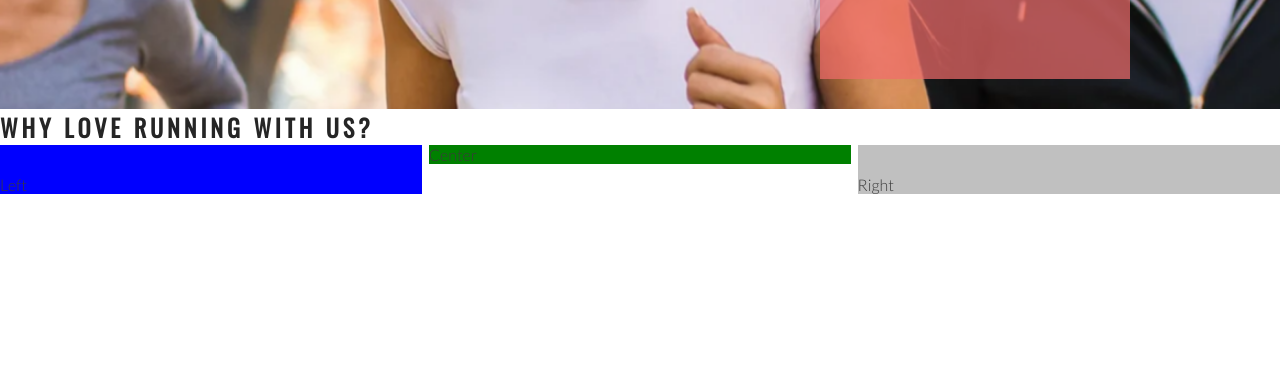
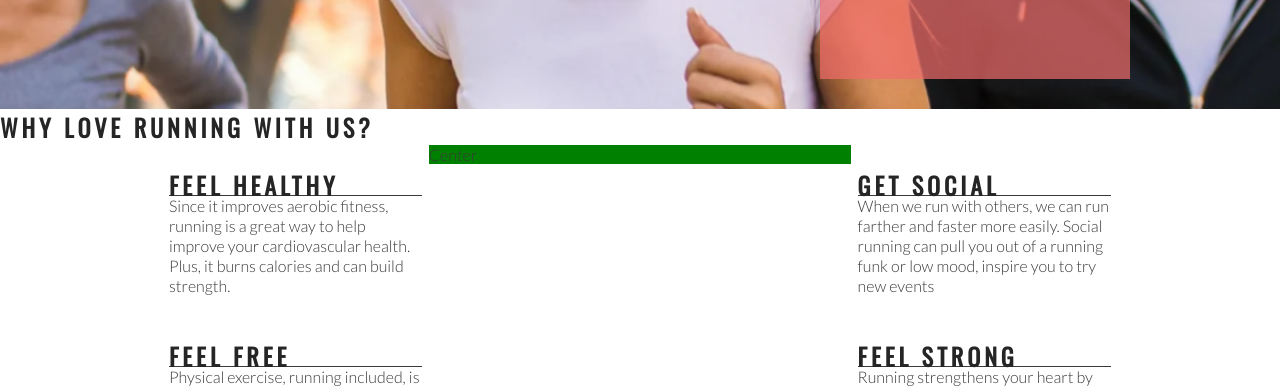
Before and after one commit to aimansae/love-running, a plain HTML site: page index.html in a window 1280 px wide. Shown: the part 566-954 px from the top of the page. Drawn offline with nearby package versions, Linux system fonts and the light colour scheme.

Commit message:
left ethos style

```diff
--- a/assets/css/style.css
+++ b/assets/css/style.css
@@ -122,14 +122,14 @@ h1, h2 {
     padding-top: 30px;
     width: 33%;
     float: left;
-    background-color: blue;
+
 }
 #right-about{
 
     padding-top:30px;
     width: 33%;
     float: right;
-    background-color: silver;
+
 }
 
 #center-about {
@@ -137,3 +137,31 @@ h1, h2 {
     margin:0 auto;
     background-color: green;
 }
+
+.left-about-heading{
+    width: 60%;
+    float:right;
+    line-height:20px;
+    clear:both;
+    margin-bottom: 50px;
+
+}
+hr{
+    border-top:1px solid #3a3a3a;
+    width:100%
+    margin: 5px 0;
+}
+.right-about-heading{
+    width: 60%;
+    float:left;
+    line-height:20px;
+    clear:both;
+    margin-bottom: 50px;
+
+ .right-about-heading h2 {
+    text-align: right;
+    }
+
+.right-about-heading p {
+    text-align: right;
+    }
--- a/index.html
+++ b/index.html
@@ -38,8 +38,39 @@
     </section>
     <section id="club-ethos">
         <h1>Why Love Running With Us?</h1>
-        <div id="left-about">Left</div>
-        <div id="right-about">Right</div>
+        <div id="left-about">
+        <div class="left-about-heading">
+
+            <h2> Feel Healthy</h2>
+            <hr>
+            <p>Since it improves aerobic fitness, running is a great way to help improve your cardiovascular health.
+                Plus, it burns calories and can build strength.</p>
+            </div>
+
+        <div class="left-about-heading">
+            <h2> Feel Free</h2>
+            <hr>
+            <p>Physical exercise, running included, is known to release endorphins in the brain. Endorphins make you more energetic, more awake and, yes, happier.
+
+            </p>
+        </div>
+    </div>
+
+        <div id="right-about">
+            <div class="right-about-heading">
+                <h2>Get Social</h2>
+                <hr>
+                <p>When we run with others, we can run farther and faster more easily. Social running can pull you out of a running funk or low mood, inspire you to try new events</p>
+            </div>
+            <div class="right-about-heading">
+                <h2>Feel Strong </h2>
+                <hr>
+                <p>Running strengthens your heart by pumping blood more effectively through your body.
+
+             </p>
+            </div>
+            </div>
+
         <div id="center-about">Center</div>
     </section>
     <section>
```
